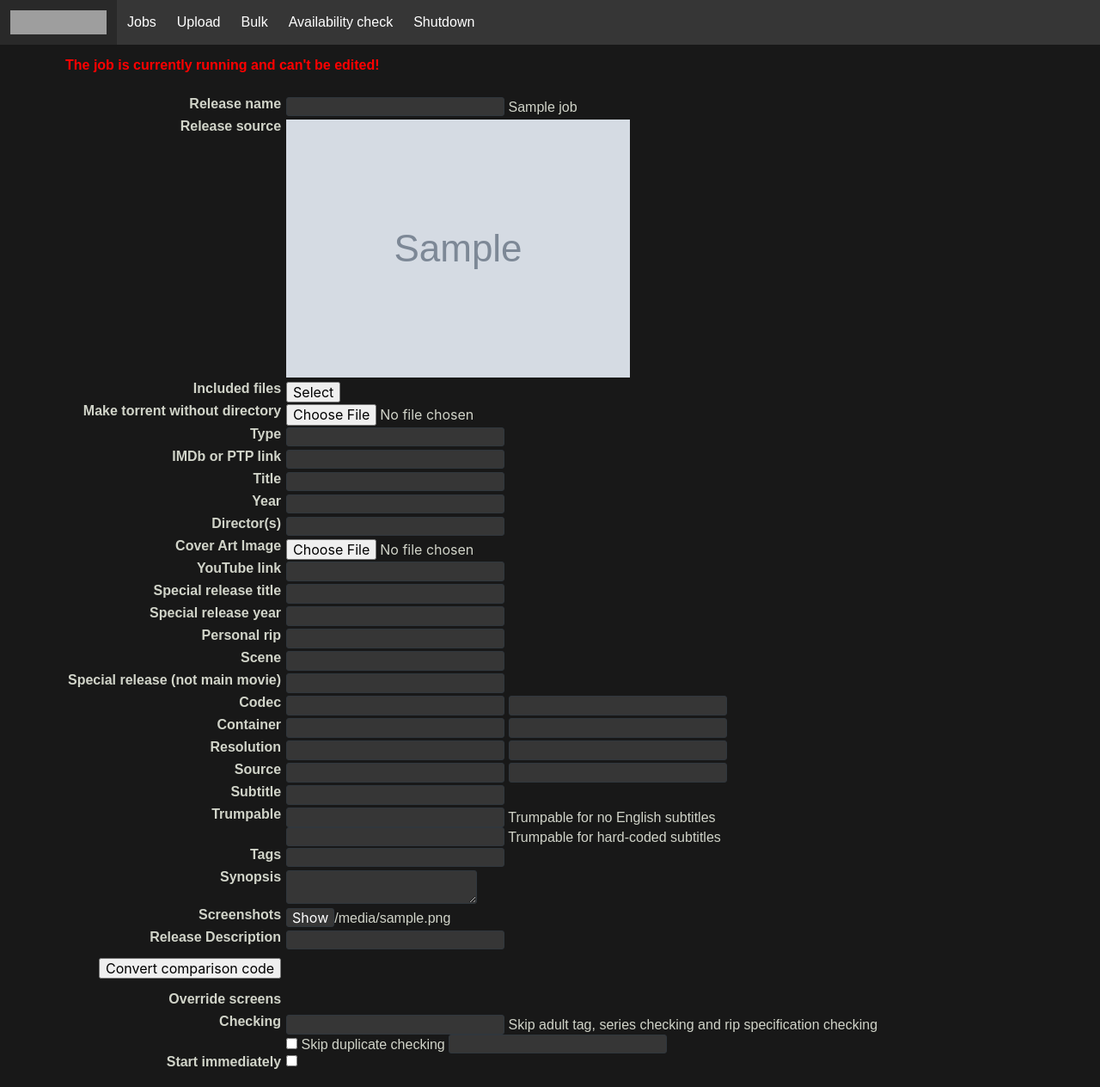
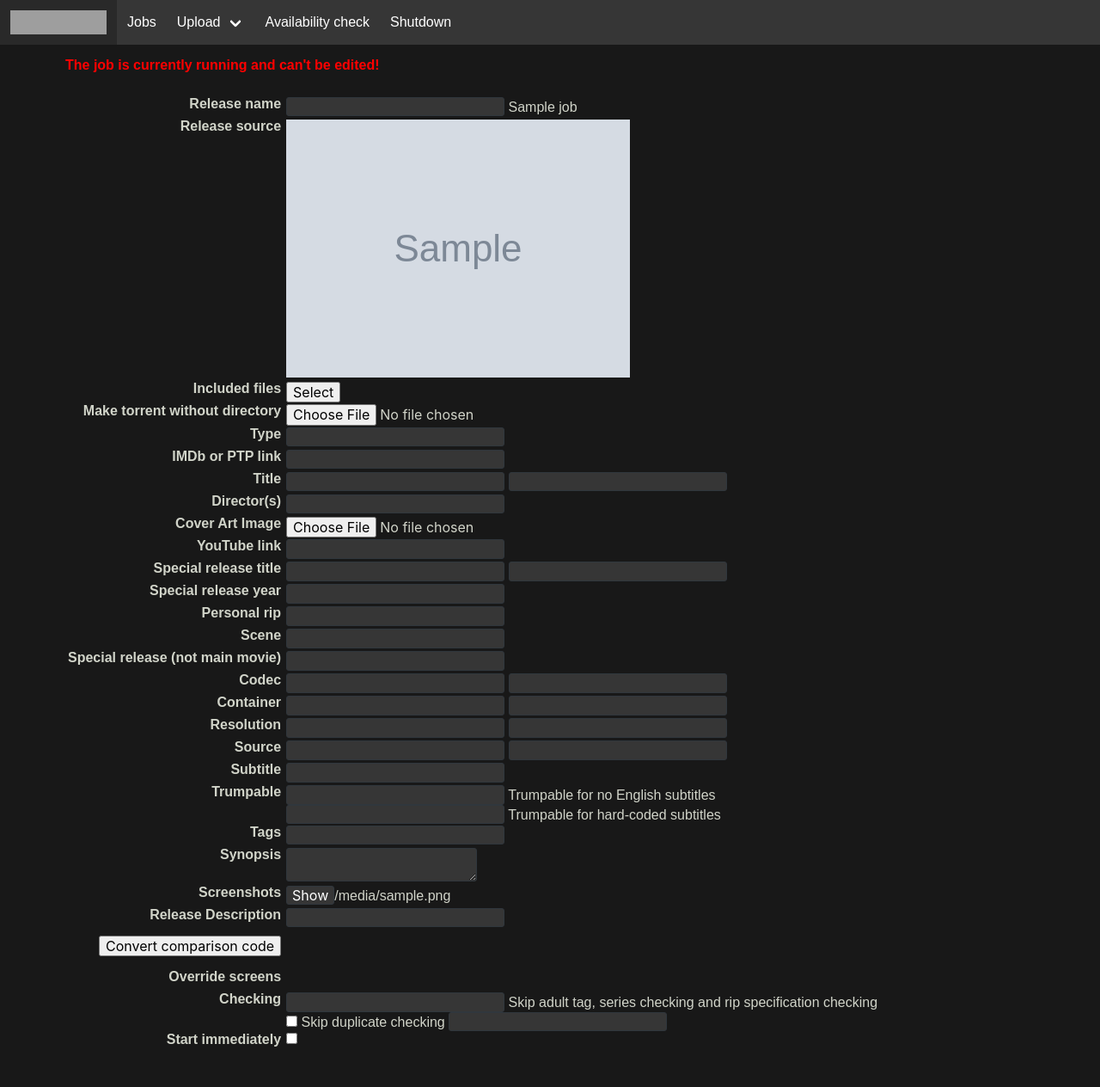
Before and after one commit to kannibalox/PtpUploader, a Django app: template src/PtpUploader/web/templates/edit_job.html in a window 1280 px wide. Shown: the whole page at 86% size. After the commit the page ends 1217 px from the top, so only its background shows below. Run offline with Django 3.2, Linux system fonts and the light colour scheme; the template is opened without the code that fills it: most values are stand-ins (such as "Sample title", 1, 10 or a date in 2020); grey boxes marked "Sample" are stand-in pictures; form fields are guessed from the names that the template uses; parts of the project's set-up code (start-up, migrations or seed data) failed here and were passed over; some libraries are stand-ins or nearby versions; grey boxes are pictures that could not be loaded.

Commit message:
Formatting changes

```diff
--- a/src/PtpUploader/web/templates/edit_job.html
+++ b/src/PtpUploader/web/templates/edit_job.html
@@ -236,16 +236,11 @@
             <td class="label">Title</td>
             <td>
               {{ form.Title }}
+              {{ form.Year }}
             </td>
           </tr>
 
           <tr id="year_tr">
-            <td class="label">
-              <span id="year_label_not_remaster">Year</span>
-            </td>
-            <td>
-              {{ form.Year }}
-            </td>
           </tr>
 
           <tr id="artist_tr">
@@ -273,6 +268,7 @@
             <td class="label">Special release title</td>
             <td>
               {{ form.RemasterTitle }}
+              {{ form.RemasterYear }}
             </td>
           </tr>
 
--- a/src/PtpUploader/web/templates/layout.html
+++ b/src/PtpUploader/web/templates/layout.html
@@ -30,8 +30,13 @@
         <div id="navbarBasicExample" class="navbar-menu">
           <div class="navbar-start">
 	    <a class="navbar-item" href="{% url "jobs" %}">Jobs</a>
-	    <a class="navbar-item" href="{% url "upload" %}">Upload</a>
-	    <a class="navbar-item" href="{% url "bulk_upload" %}">Bulk</a>
+            <div class="navbar-item has-dropdown is-hoverable">
+	      <a class="navbar-link" href="{% url "upload" %}">Upload</a>
+              <div class="navbar-dropdown">
+	        <a class="navbar-item" href="{% url "bulk_upload" %}">Bulk</a>
+                <a class="navbar-item" href="{% url "upload" %}">Single</a>
+              </div>
+            </div>
 	    <a class="navbar-item" href="{% url "movieAvailabilityCheck" %}">Availability check</a>
 	    <a class="navbar-item" href="{% url "quit" %}">Shutdown</a>
           </div>
```
Also changed, not shown: src/PtpUploader/web/forms.py (+4 -4 lines).
